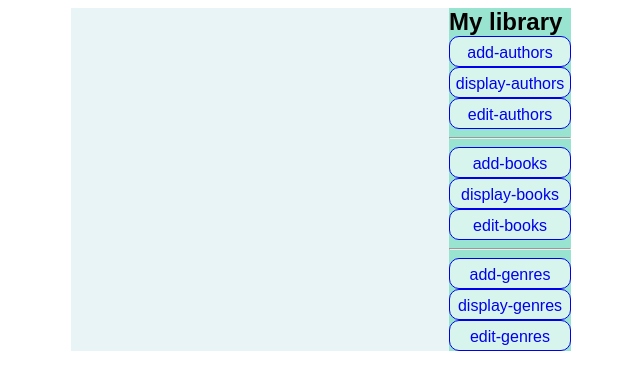
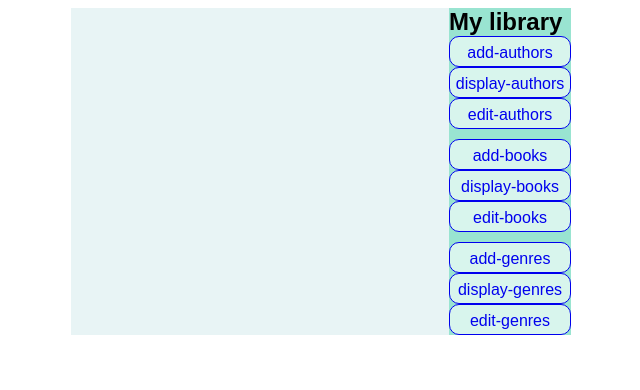
Before and after one commit to ViktorSkrypnychenko/Library_Angular, an Angular app: page / in a window 1280 px wide. Shown: the top 390 px of the page, without its empty margins (319-959 px from the left). Built offline with nearby package versions, Linux system fonts and the light colour scheme; what angular-in-memory-web-api would draw is missing.

Commit message:
Add files via upload

```diff
--- a/src/app/app.component.html
+++ b/src/app/app.component.html
@@ -2,18 +2,22 @@
   <div class="block">
     <router-outlet></router-outlet>
     <nav>
-      <div><h1>My library</h1></div>
+      <div class="title"><h1>My library</h1></div>
+      <div>
         <a routerLink="/add-authors" class="btn" routerLinkActive="active">add-authors</a>
         <a routerLink="/display-authors" class="btn" routerLinkActive="active">display-authors</a>
         <a routerLink="/edit-authors" class="btn" routerLinkActive="active">edit-authors</a>
-      <hr>
+      </div>
+      <div class="linkBtn">
         <a routerLink="/add-books" class="btn" routerLinkActive="active">add-books</a>
         <a routerLink="/display-books" class="btn" routerLinkActive="active">display-books</a>
         <a routerLink="/edit-books" class="btn" routerLinkActive="active">edit-books</a>
-      <hr>
+      </div>
+      <div>
         <a routerLink="/add-genres" class="btn" routerLinkActive="active">add-genres</a>
         <a routerLink="/display-genres" class="btn" routerLinkActive="active">display-genres</a>
         <a routerLink="/edit-genres" class="btn" routerLinkActive="active">edit-genres</a>
+      </div>
     </nav>
   </div>
 </div>
```
Lines whose indentation alone changed are shown as unchanged.
